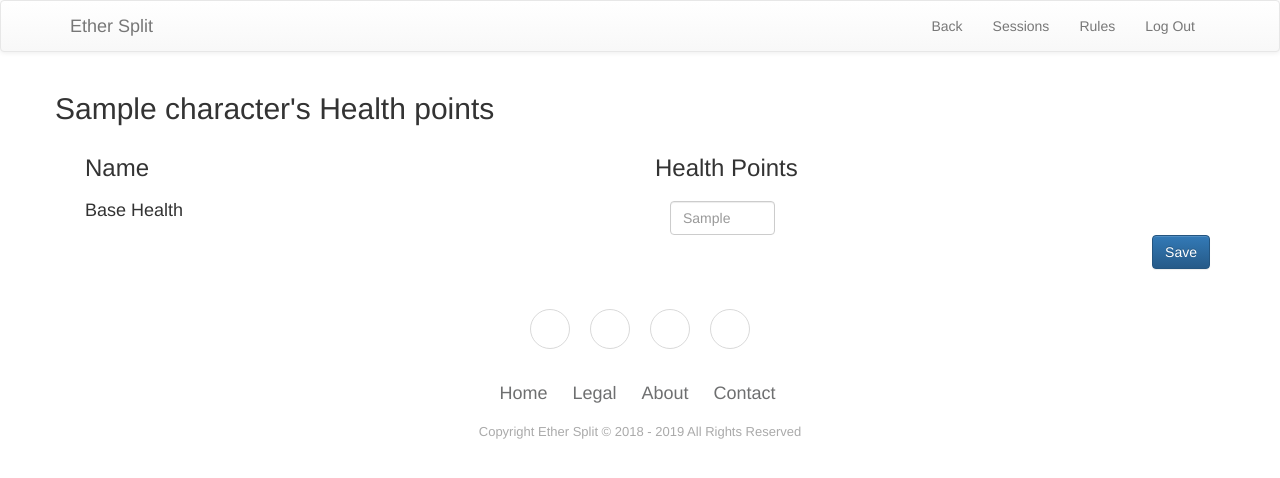
After one commit to dimariap/EtherSplit, a Django app: a page that uses templates/character_pages/character_hp_page.html in a window 1280 px wide. The commit adds this page. Shown: the top 478 px of the page. Run offline with Django 3.2, Linux system fonts and the light colour scheme; a user stored in the database is signed in; tables that the repository leaves empty hold one stand-in row (values such as "Sample post"); some libraries are stand-ins or nearby versions.

Commit message:
added character_hp_page view and template
changed model's hit_points to health_points

added url

changed values in both session pages

```diff
--- a/EtherSplit/urls.py
+++ b/EtherSplit/urls.py
@@ -27,6 +27,7 @@ urlpatterns = [
     url(r'^characters/$', group_characters, name='group_characters'),
     url(r'^characters/(?P<character_slug>[\w-]+)/$', character_page, name='character_page'),
     url(r'^characters/(?P<character_slug>[\w-]+)/gear$', character_gear_page, name='character_gear_page'),
+    url(r'^characters/(?P<character_slug>[\w-]+)/hit-points$', character_hp_page, name='character_hp_page'),
     url(r'^characters/(?P<character_slug>[\w-]+)/abilities$', character_ability_page, name='character_ability_page'),
     # authentication urls
     url(r'^login/$', signin),
--- a/EtherSplitApp/admin.py
+++ b/EtherSplitApp/admin.py
@@ -3,7 +3,7 @@ from EtherSplitApp.models import *
 
 
 class CharacterAdmin(admin.ModelAdmin):
-    list_display = ('name', 'user', 'lucky_number', 'hit_points', 'armor', 'initiative', 'is_active', 'is_alive')
+    list_display = ('name', 'user', 'lucky_number', 'health_points', 'armor', 'initiative', 'is_active', 'is_alive')
 
 
 class CharacterStatsAdmin(admin.ModelAdmin):
@@ -24,7 +24,7 @@ class ItemAdmin(admin.ModelAdmin):
 
 
 class GearAdmin(admin.ModelAdmin):
-    list_display = ('name', 'character', 'hit_points', 'armor', 'is_active')
+    list_display = ('name', 'character', 'health_points', 'armor', 'is_active')
 
 
 class SpellAdmin(admin.ModelAdmin):
--- a/EtherSplitApp/models.py
+++ b/EtherSplitApp/models.py
@@ -8,7 +8,7 @@ class Character(models.Model):
     user = models.ForeignKey(User, on_delete=models.CASCADE)  # TODO implement a custom user model
     name = models.CharField(max_length=32, unique=True)
     lucky_number = models.CharField(max_length=3, blank=True, default='')
-    hit_points = models.CharField(max_length=5, blank=True, default='')
+    health_points = models.CharField(max_length=5, blank=True, default='')
     armor = models.CharField(max_length=5, blank=True, default='')
     initiative = models.CharField(max_length=3, blank=True, default='')
     # maybe add race/gender or other racial attributes
@@ -117,7 +117,7 @@ class Item(models.Model):
 class Gear(models.Model):
     character = models.ForeignKey(Character, on_delete=models.CASCADE)
     name = models.CharField(max_length=32,)
-    hit_points = models.CharField(max_length=5, blank=True, default='')
+    health_points = models.CharField(max_length=5, blank=True, default='')
     armor = models.CharField(max_length=5, blank=True, default='')
     body_part = models.CharField(max_length=12, blank=True, default='', choices=(
         ('head', 'Head'),
--- a/EtherSplitApp/views.py
+++ b/EtherSplitApp/views.py
@@ -89,6 +89,39 @@ def character_gear_page(request, character_slug):
         return redirect('/sessions/' + str(most_recent_session.id))
 
     return render(request, 'character_pages/character_gear_page.html', context)
+
+
+@login_required(login_url='/login/')
+def character_hp_page(request, character_slug):
+    character = Character.objects.get(slug=character_slug)
+    # gear = Gear.objects.filter(character=character)  # uncomment if gear will add HP
+    user = request.user
+
+    context = {
+        'character': character,
+        # 'gear': gear,
+        'user': user,
+    }
+
+    if request.method == 'POST':
+        if user == character.user or user.is_staff:
+            character_health_points = request.POST.get('character_' + str(character.id), None)
+            if character_health_points and character_health_points != character.health_points:
+                character.health_points = character_health_points
+                character.save(update_fields=['health_points'])
+
+            """for gear_piece in gear:
+                gear_piece_armor = request.POST.get('gear_' + str(gear_piece.id), None)
+                if gear_piece_armor and gear_piece_armor != gear_piece.armor:
+                    gear_piece.armor = gear_piece_armor
+                    gear_piece.save(update_fields=['armor'])"""
+
+        character_sessions = Session.objects.filter(group=user.groups.get())  # might error if multiple groups
+        most_recent_session = character_sessions.latest('date')  # get the most recent session
+
+        return redirect('/sessions/' + str(most_recent_session.id))
+
+    return render(request, 'character_pages/character_hp_page.html', context)
 
 
 @login_required(login_url='/login/')
--- /dev/null
+++ b/templates/character_pages/character_hp_page.html
@@ -0,0 +1,73 @@
+{% extends 'base.html' %}
+{% load static %}
+
+{% block content %}
+
+    <div class="container">
+        <div class="row">
+            <h2>{{ character.name }}'s Health points</h2>
+        </div>
+
+        <div class="row">
+            <div class="col-sm-12">
+                <div class="col-sm-6">
+                    <h3>Name</h3>
+                </div>
+                <div class="col-sm-6">
+                    <h3>Health Points</h3>
+                </div>
+            </div>
+        </div>
+
+        <form method="POST">
+        {% csrf_token %}
+            <div class="row">
+                <div class="col-sm-12">
+                    <div class="col-sm-6">
+                        <h4>Base Health</h4>
+                    </div>
+                    <div class="col-sm-6">
+                        <h4>
+                            {% if user == character.user or user.is_staff %}
+                                <div class="col-sm-3">
+                                    <input class="form-control" name="character_{{ character.id }}"
+                                           value="{{ character.health_points }}"
+                                           placeholder="{{ character.health_points }}" type="number">
+                                </div>
+                            {% else %}
+                                {{ character.health_points }}
+                            {% endif %}
+                        </h4>
+                    </div>
+                    {% for gear_piece in gear %}
+                        <div class="col-sm-6">
+                            <h4>{{ gear_piece.name }}</h4>
+                        </div>
+                        <div class="col-sm-6">
+                            <h4>
+                                {% if user == character.user or user.is_staff %}
+                                    <div class="col-sm-3">
+                                        <input class="form-control" name="gear_{{ gear_piece.id }}"
+                                               value="{{ gear_piece.health_points }}"
+                                               placeholder="{{ gear_piece.health_points }}" type="number">
+                                    </div>
+                                {% else %}
+                                    {{ gear_piece.health_points }}
+                                {% endif %}
+                            </h4>
+                        </div><br />
+                        <div class="col-sm-12">
+                            <p>{{ gear_piece.description }}</p>
+                        </div>
+                    {% endfor %}
+                </div>
+
+                <br /><br />
+                <div class="col-sm-12" align="right">
+                    <button class="btn btn-primary" type="submit">Save</button>
+                </div>
+            </div>
+        </form>
+    </div>
+
+{% endblock %}
```
Also changed, not shown: templates/list_pages/session_admin_character_list.html (+8 -2 lines), templates/list_pages/session_character_list.html (+8 -2 lines), EtherSplitApp/migrations/0020_auto_20190418_1053.py (added).
